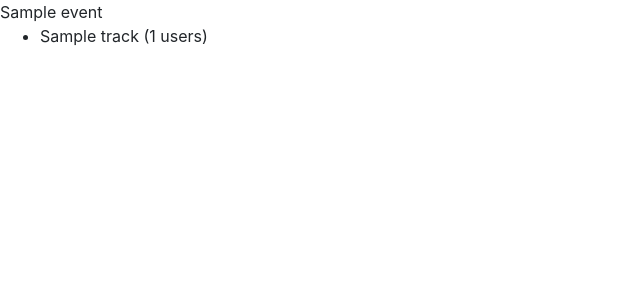
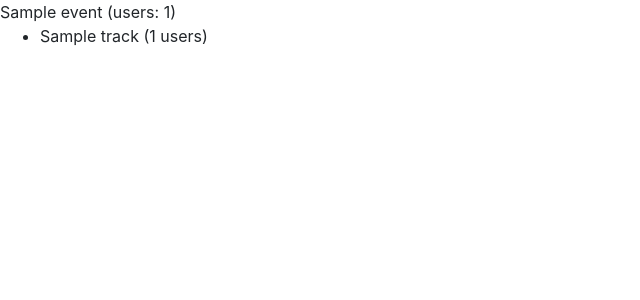
Before and after one commit to eelduck/event-stats, a Django app: page /stat/event/1 in a window 1280 px wide. Shown: the top 300 px of the page, without its empty margins (0-640 px from the left). Run offline with Django 3.2, Linux system fonts and the light colour scheme; tables that the repository leaves empty hold one stand-in row (values such as "Sample post"); some libraries are stand-ins or nearby versions.

Commit message:
users count on event

```diff
--- a/event_stats_app/templates/stats/eventstat.html
+++ b/event_stats_app/templates/stats/eventstat.html
@@ -5,7 +5,7 @@
 
 {% if event %}
 
-<h>{{ event.title }}</h>
+<h>{{ event.title }} (users: {{ userscount }})</h>
         <ul>
             {% for track in event.tracks.all %}
                  <li>{{ track.title }} ({{ track.participants.count }} users)
--- a/event_stats_app/views.py
+++ b/event_stats_app/views.py
@@ -40,8 +40,10 @@ def userdetail(request, user_id):
 # events statistic
 def eventstat(request, event_id):
     event = get_object_or_404(Event, pk=event_id)
+    userscount = User.objects.filter(tracks__event=event_id).count()
     template = loader.get_template('stats/eventstat.html')
     context = {
         'event': event,
+        'userscount': userscount,
     }
     return HttpResponse(template.render(context, request))
```
